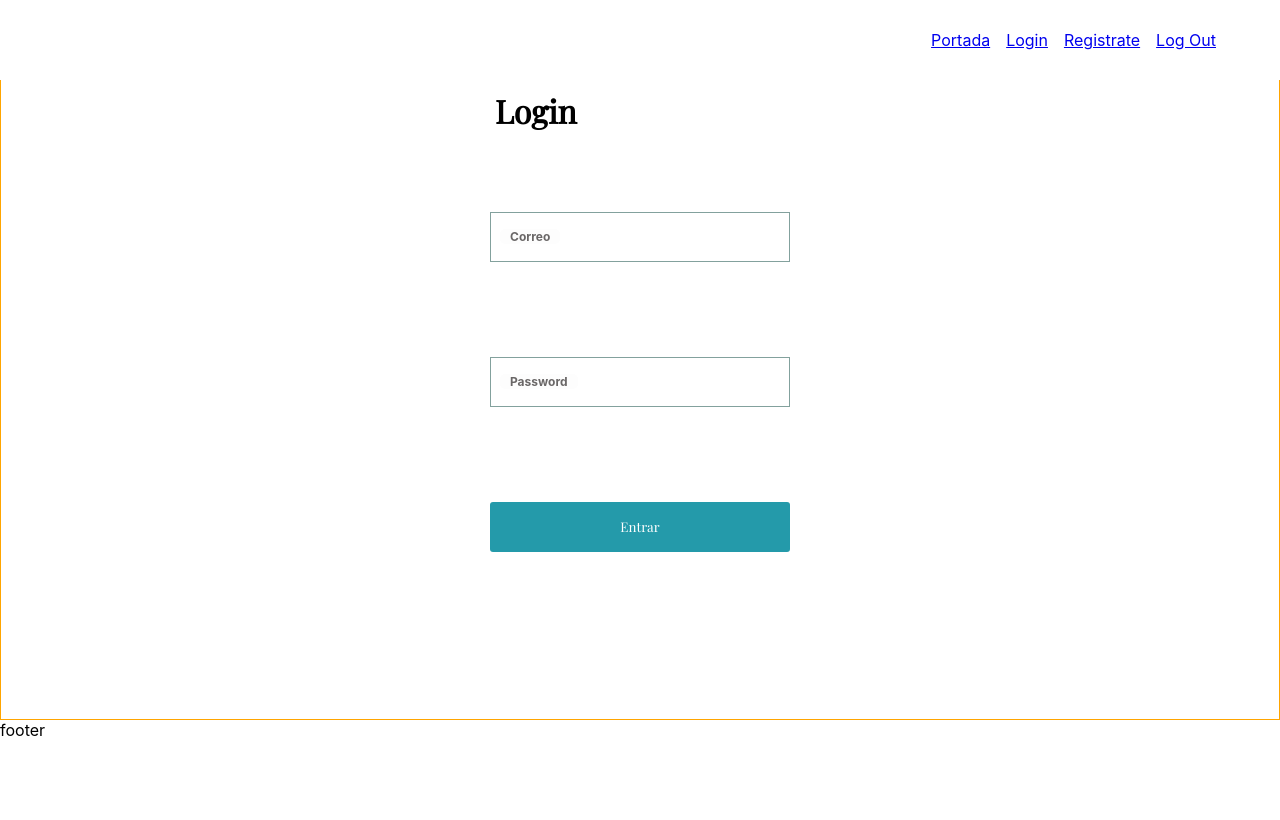
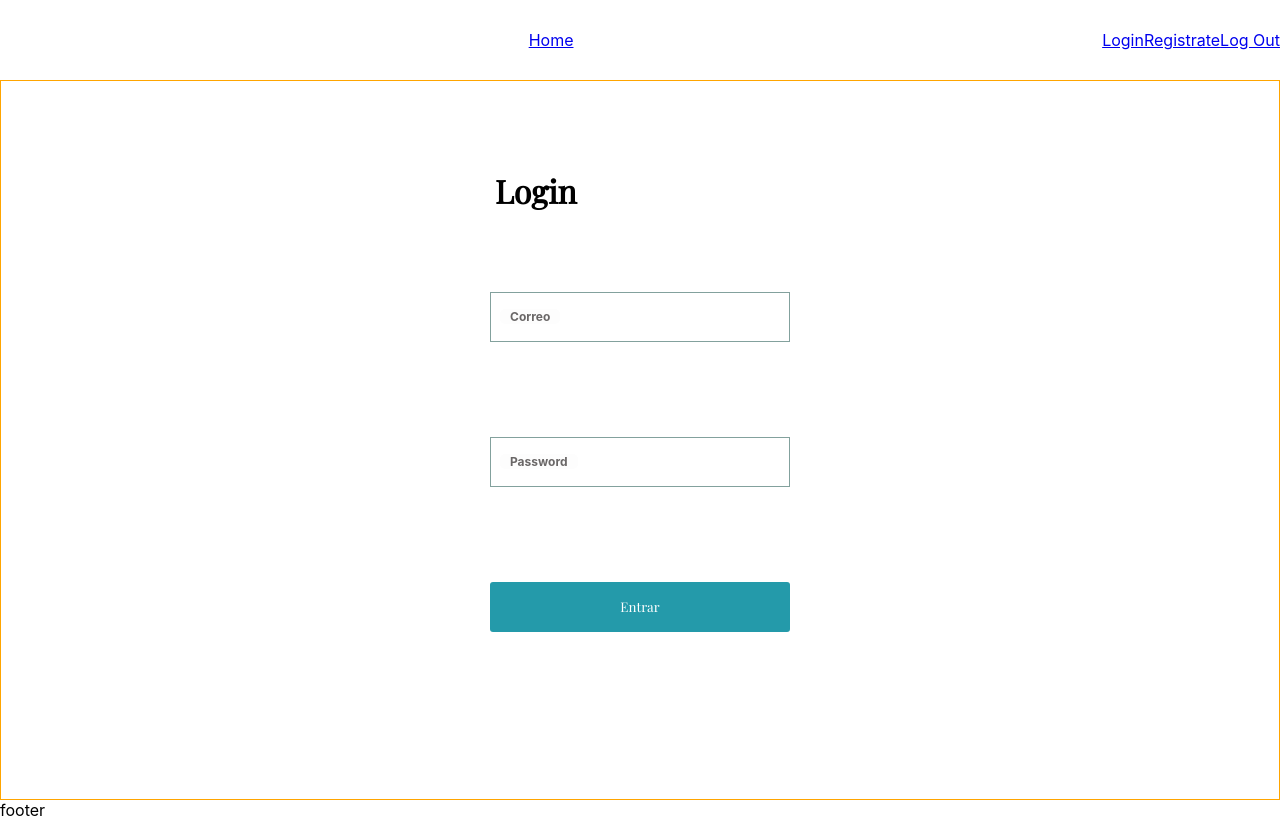
Before and after one commit to Pixel-Reactor/whatswrong-front, a React (Create React App) app: page /signin in a window 1280 px wide. Built offline with nearby package versions, Linux system fonts and the light colour scheme.

Commit message:
route structure changes

```diff
--- a/src/App.css
+++ b/src/App.css
@@ -8,7 +8,13 @@
 li {
   list-style: none;
 }
-
+.header{
+  width: 100%;
+  height: 80px;
+  display: flex;
+  align-items: center;
+  justify-content: space-between;
+}
 .signup-section{
   width: 100%;
   min-height: calc(100vh - 80px);
@@ -130,3 +136,19 @@ justify-content: space-evenly;
   color: rgb(247, 247, 247);
   font-size: 14px;
 }
+.home{
+  width: 100%;
+  min-height: calc(100vh - 80px);
+  display: flex;
+  flex-direction: column;
+  justify-content: center;
+  align-items: center;
+  border: 1px solid orange;
+}
+.services{
+  width: 100%;
+  min-height: calc(100vh - 80px);
+  display: flex;
+  justify-content: center;
+  align-content: center;
+}
--- a/src/App.js
+++ b/src/App.js
@@ -1,20 +1,25 @@
 import "./App.css";
 import { Routes, Route } from "react-router-dom";
-
+import Header from "./components/Header";
 import Index from "./components/Index";
 import SignIn from "./components/SignIn";
 import Signup from "./components/Signup";
 import Services from "./components/Services";
-
+import Footer from "./components/Footer";
 function App() {
   return (
-    <Routes>
-      <Route path={"/"} element={<Index />}>
-        <Route index element={<Services />} />
-        <Route path={"/signin"} element={<SignIn />} />
-        <Route path={"/signup"} element={<Signup />} />
-      </Route>
+    <div className="app">
+ <Header />
+       <Routes>
+       <Route path={"/"} element={<Index />} />
+       <Route path={"/signin"} element={<SignIn />} />
+       <Route path={"/signup"} element={<Signup />} />
+
+
     </Routes>
+    <Footer />
+    </div>
+
   );
 }
 
--- a/src/components/Header.jsx
+++ b/src/components/Header.js
@@ -1,19 +1,19 @@
 import React from "react";
 import { Link } from "react-router-dom";
-import "./Header.css";
 import { useUser } from "../context/UserContext";
 import { useUserActions } from "../hooks/api";
 
 const Header = () => {
-  const [user,logOut] = useUser();
+  const [user, logOut] = useUser();
 
   return (
     <div className="header">
       <span>{user?.username ?? ''}</span>
+      <Link to="/">Home</Link>
       <nav className="header_nav">
-        <Link to="/">Portada</Link>
-       {!user ?   <Link to="/signin">Login</Link> : ''}
-       {!user ? <Link to="/signup">Registrate</Link> : ''}
+
+        {!user ? <Link to="/signin">Login</Link> : ''}
+        {!user ? <Link to="/signup">Registrate</Link> : ''}
         <Link to="/signin" onClick={logOut()} >
           Log Out
         </Link>
--- /dev/null
+++ b/src/components/Index.js
@@ -0,0 +1,12 @@
+import Services from "./Services";
+const Index = () => {
+  return (
+    <div className="home">
+     <h1>Home Servicios</h1>
+     <Services />
+
+    </div>
+  );
+};
+
+export default Index;
--- a/src/components/Index.jsx
+++ /dev/null
@@ -1,18 +0,0 @@
-import { Outlet } from "react-router-dom";
-import Header from "./Header";
-import Footer from "./Footer";
-import "./Index.css";
-
-const Index = () => {
-  return (
-    <div className="index">
-      <Header />
-      <main className="index_main">
-        <Outlet></Outlet>
-      </main>
-      <Footer />
-    </div>
-  );
-};
-
-export default Index;
--- a/src/components/Services.js
+++ b/src/components/Services.js
@@ -26,14 +26,14 @@ const Services = () => {
     <div className="services">
       <ul>
         {services?.map((e) => {
-          return (
+
             <li key={e.idservicios}>
               <h3>{e.titulo}</h3>
               <p>{e.descripcion}</p>
               <p>{e.user_id}</p>
             </li>
-          );
-        })}
+
+        }) ?? 'no hay servicios'}
       </ul>
     </div>
   );
```
